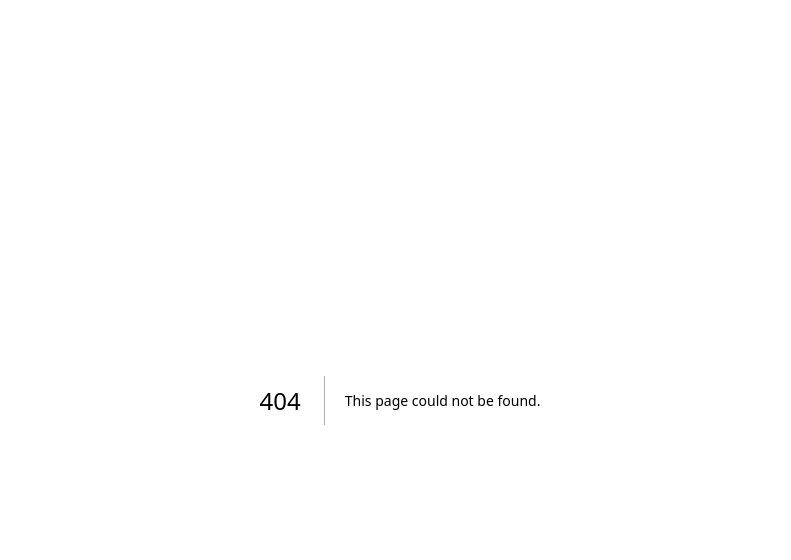
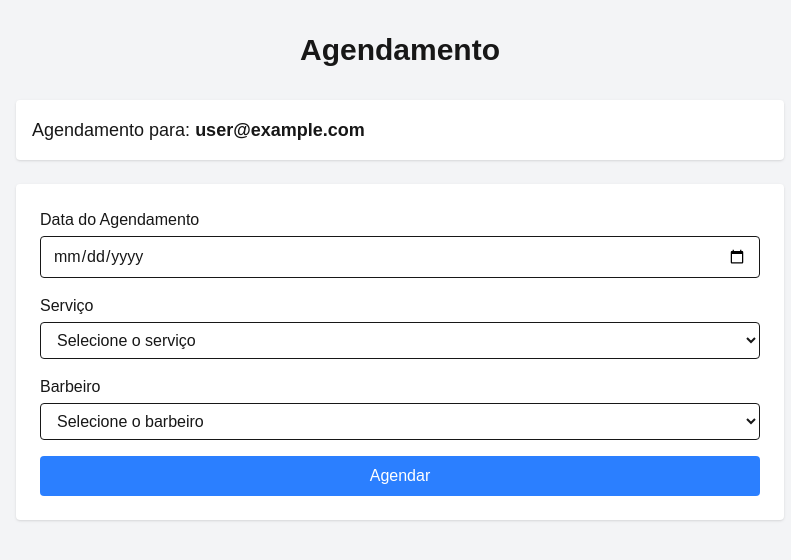
Before and after one commit to diegodonald/barbearia, a Next.js app: page /agendamento in a window 1280 px wide. Before the commit this address had no page. Shown: the top 560 px of the page, without its empty margins (240-1031 px from the left). Built offline with nearby package versions, Linux system fonts and the light colour scheme; no server answers; sample sign-in values are in the browser's storage.

Commit message:
desenvolvimento inicial do agendamento com coleções agendamento e usuários adicionadas

```diff
--- /dev/null
+++ b/src/app/agendamento/page.tsx
@@ -0,0 +1,101 @@
+"use client";
+
+import React, { useState, useEffect } from "react";
+import useAuth from "@/hooks/useAuth";
+import { useRouter } from "next/navigation";
+
+const Agendamento: React.FC = () => {
+  const { user, loading } = useAuth();
+  const router = useRouter();
+
+  // Se não estiver carregando e não houver usuário autenticado, redireciona para o login
+  useEffect(() => {
+    if (!loading && !user) {
+      router.push("/login");
+    }
+  }, [user, loading, router]);
+
+  // Campos do formulário para agendamento
+  const [data, setData] = useState("");
+  const [servico, setServico] = useState("");
+  const [barbeiro, setBarbeiro] = useState("");
+
+  const handleSubmit = (e: React.FormEvent) => {
+    e.preventDefault();
+    // Aqui, os dados do agendamento serão associados ao usuário logado (user.email)
+    console.log("Dados do agendamento:", {
+      email: user?.email,
+      data,
+      servico,
+      barbeiro,
+    });
+    alert("Agendamento enviado! Confira o console para detalhes.");
+  };
+
+  // Enquanto o carregamento ou redirecionamento estão ocorrendo, exibe uma mensagem de carregamento
+  if (loading || !user) {
+    return <p>Carregando...</p>;
+  }
+
+  return (
+    <div className="min-h-screen bg-gray-100 p-8">
+      <h1 className="text-3xl font-bold text-center mb-8">Agendamento</h1>
+      {/* Exibindo o email do usuário logado */}
+      <div className="max-w-3xl mx-auto bg-white p-4 rounded shadow mb-6">
+        <p className="text-lg">
+          Agendamento para: <strong>{user.email}</strong>
+        </p>
+      </div>
+      <div className="max-w-3xl mx-auto bg-white p-6 rounded shadow">
+        <form onSubmit={handleSubmit} className="space-y-4">
+          <div>
+            <label className="block mb-1">Data do Agendamento</label>
+            <input
+              type="date"
+              value={data}
+              onChange={(e) => setData(e.target.value)}
+              className="border px-3 py-2 rounded w-full"
+              required
+            />
+          </div>
+          <div>
+            <label className="block mb-1">Serviço</label>
+            <select
+              value={servico}
+              onChange={(e) => setServico(e.target.value)}
+              className="border px-3 py-2 rounded w-full"
+              required
+            >
+              <option value="">Selecione o serviço</option>
+              <option value="corte">Corte</option>
+              <option value="barba">Barba</option>
+              <option value="corte e barba">Corte e Barba</option>
+            </select>
+          </div>
+          <div>
+            <label className="block mb-1">Barbeiro</label>
+            <select
+              value={barbeiro}
+              onChange={(e) => setBarbeiro(e.target.value)}
+              className="border px-3 py-2 rounded w-full"
+              required
+            >
+              <option value="">Selecione o barbeiro</option>
+              <option value="barbeiro1">Barbeiro 1</option>
+              <option value="barbeiro2">Barbeiro 2</option>
+              <option value="barbeiro3">Barbeiro 3</option>
+            </select>
+          </div>
+          <button
+            type="submit"
+            className="bg-blue-500 text-white px-4 py-2 rounded w-full"
+          >
+            Agendar
+          </button>
+        </form>
+      </div>
+    </div>
+  );
+};
+
+export default Agendamento;
--- a/src/app/signup/page.tsx
+++ b/src/app/signup/page.tsx
@@ -2,11 +2,14 @@
 
 import React, { useState } from "react";
 import { createUserWithEmailAndPassword } from "firebase/auth";
-import { auth } from "@/lib/firebase";
+import { auth, db } from "@/lib/firebase";
 import { useRouter } from "next/navigation";
+import { doc, setDoc } from "firebase/firestore";
 
 const Signup: React.FC = () => {
-  // Estados para armazenar email, senha e possíveis erros
+  // Novo estado para armazenar o nome do usuário
+  const [name, setName] = useState("");
+  // Estados para email, senha e possíveis erros
   const [email, setEmail] = useState("");
   const [password, setPassword] = useState("");
   const [error, setError] = useState("");
@@ -16,12 +19,21 @@ const Signup: React.FC = () => {
   const handleSignup = async (e: React.FormEvent) => {
     e.preventDefault();
     try {
-      // Tenta criar um usuário com email e senha
-      await createUserWithEmailAndPassword(auth, email, password);
-      // Se der tudo certo, redireciona para a página inicial
+      // Cria o usuário no Firebase Auth e obtem as credenciais
+      const userCredential = await createUserWithEmailAndPassword(auth, email, password);
+      const user = userCredential.user;
+
+      // Cria o documento na coleção "usuarios" no Firestore com o nome incluído
+      await setDoc(doc(db, "usuarios", user.uid), {
+        name, // salva o nome do usuário
+        email: user.email,
+        createdAt: new Date(),
+        // Adicione outros campos se necessário
+      });
+
+      // Redireciona para a página inicial ou para outra rota desejada
       router.push("/");
     } catch (err: any) {
-      // Em caso de erro, armazena a mensagem de erro para exibição
       setError(err.message);
     }
   };
@@ -31,6 +43,15 @@ const Signup: React.FC = () => {
       <form onSubmit={handleSignup} className="bg-white p-6 rounded shadow-md w-full max-w-sm">
         <h2 className="text-2xl mb-4 text-center">Cadastre-se</h2>
         {error && <p className="text-red-500 mb-4 text-center">{error}</p>}
+        {/* Campo para o nome */}
+        <input
+          type="text"
+          placeholder="Digite seu nome"
+          value={name}
+          onChange={(e) => setName(e.target.value)}
+          required
+          className="border p-2 w-full mb-4"
+        />
         <input
           type="email"
           placeholder="Digite seu email"
--- /dev/null
+++ b/src/app/test-export/page.tsx
@@ -0,0 +1,24 @@
+"use client";
+
+import React, { useEffect } from "react";
+import { auth, db, analytics } from "@/lib/firebase";
+
+const TestExport: React.FC = () => {
+  useEffect(() => {
+    // Fazer log dos objetos para ver se estão sendo exportados corretamente
+    console.log("Firebase Auth object:", auth);
+    console.log("Firestore instance (db):", db);
+    console.log("Firebase Analytics object (if available):", analytics);
+  }, []);
+
+  return (
+    <div className="p-8">
+      <h1 className="text-2xl font-bold text-center">Teste de Exportação dos Serviços</h1>
+      <p className="text-center mt-4">
+        Verifique o console do navegador para ver os objetos do Firebase.
+      </p>
+    </div>
+  );
+};
+
+export default TestExport;
--- a/src/hooks/useAuth.ts
+++ b/src/hooks/useAuth.ts
@@ -1,27 +1,40 @@
-// src/hooks/useAuth.ts
-
 import { useState, useEffect } from "react";
 import { onAuthStateChanged, User } from "firebase/auth";
 import { auth } from "@/lib/firebase";
 
-const useAuth = () => {
-  // Estado para armazenar o usuário atual (se estiver autenticado)
+interface AuthState {
+  user: User | null;
+  loading: boolean;
+  error: Error | null;
+}
+
+const useAuth = (): AuthState => {
+  // Estado para armazenar o usuário atual (se autenticado)
   const [user, setUser] = useState<User | null>(null);
   // Estado para indicar se a autenticação ainda está carregando
   const [loading, setLoading] = useState(true);
+  // Estado para armazenar possíveis erros na autenticação
+  const [error, setError] = useState<Error | null>(null);
 
   useEffect(() => {
     // Registra a função de callback para ouvir alterações no estado de autenticação
-    const unsubscribe = onAuthStateChanged(auth, (currentUser) => {
-      setUser(currentUser);
-      setLoading(false);
-    });
+    const unsubscribe = onAuthStateChanged(
+      auth,
+      (currentUser) => {
+        setUser(currentUser);
+        setLoading(false);
+      },
+      (err) => {
+        setError(err);
+        setLoading(false);
+      }
+    );
     // Retorna uma função de limpeza para cancelar a inscrição quando o componente for desmontado
     return () => unsubscribe();
   }, []);
 
-  // Retorna o usuário e o estado de carregamento
-  return { user, loading };
+  // Retorna o usuário, o estado de carregamento e eventuais erros
+  return { user, loading, error };
 };
 
 export default useAuth;
--- a/src/lib/firebase.ts
+++ b/src/lib/firebase.ts
@@ -19,13 +19,12 @@ const app = initializeApp(firebaseConfig);
 
 // Inicializa os serviços principais
 export const auth = getAuth(app);
-export const firestore = getFirestore(app);
+export const db = getFirestore(app);
 
 // Inicializa o Analytics somente no navegador com importação dinâmica
 let analytics: any = null;
 
 if (typeof window !== "undefined") {
-  // Usa importação dinâmica para carregar o módulo de Analytics
   import("firebase/analytics")
     .then(({ getAnalytics, isSupported }) => {
       return isSupported().then((supported: boolean) => {
```
